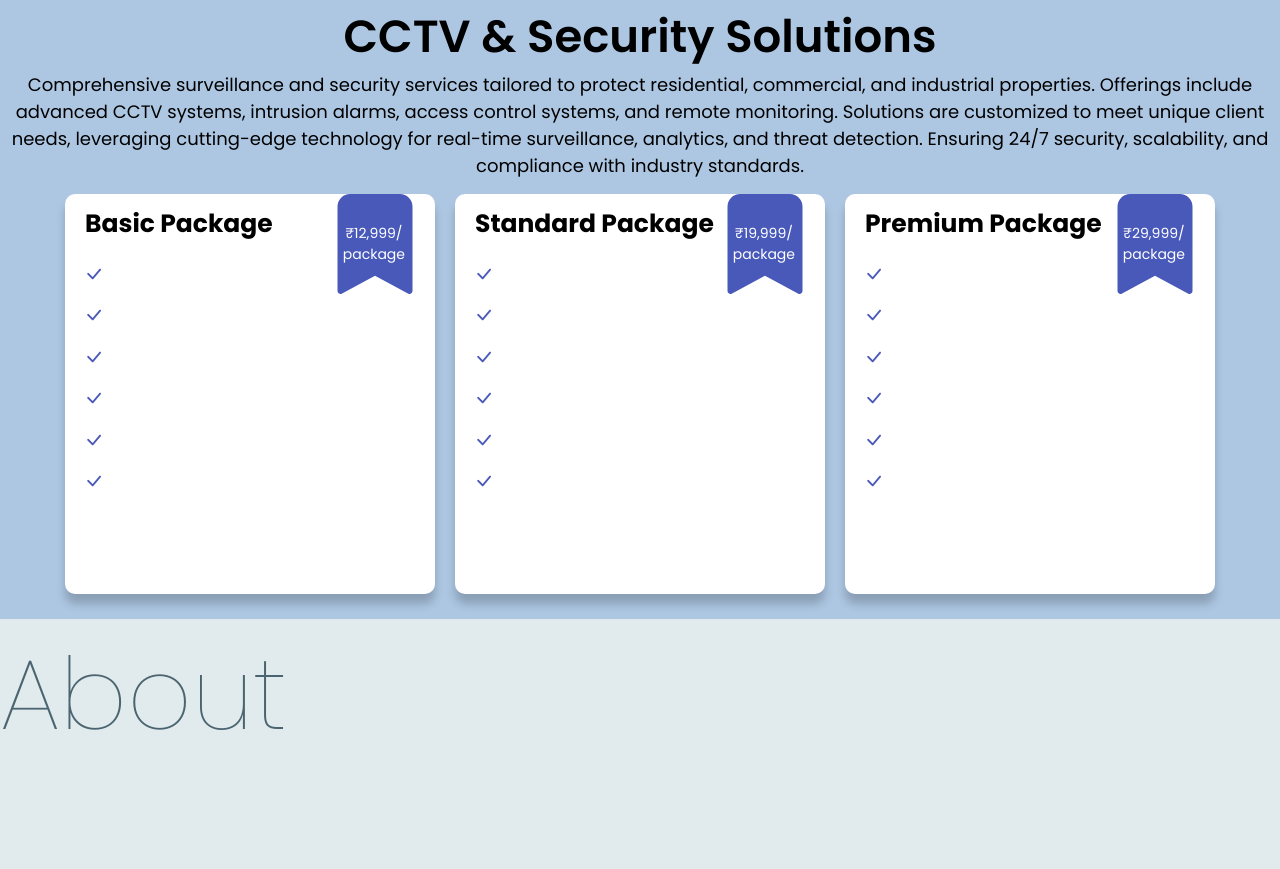
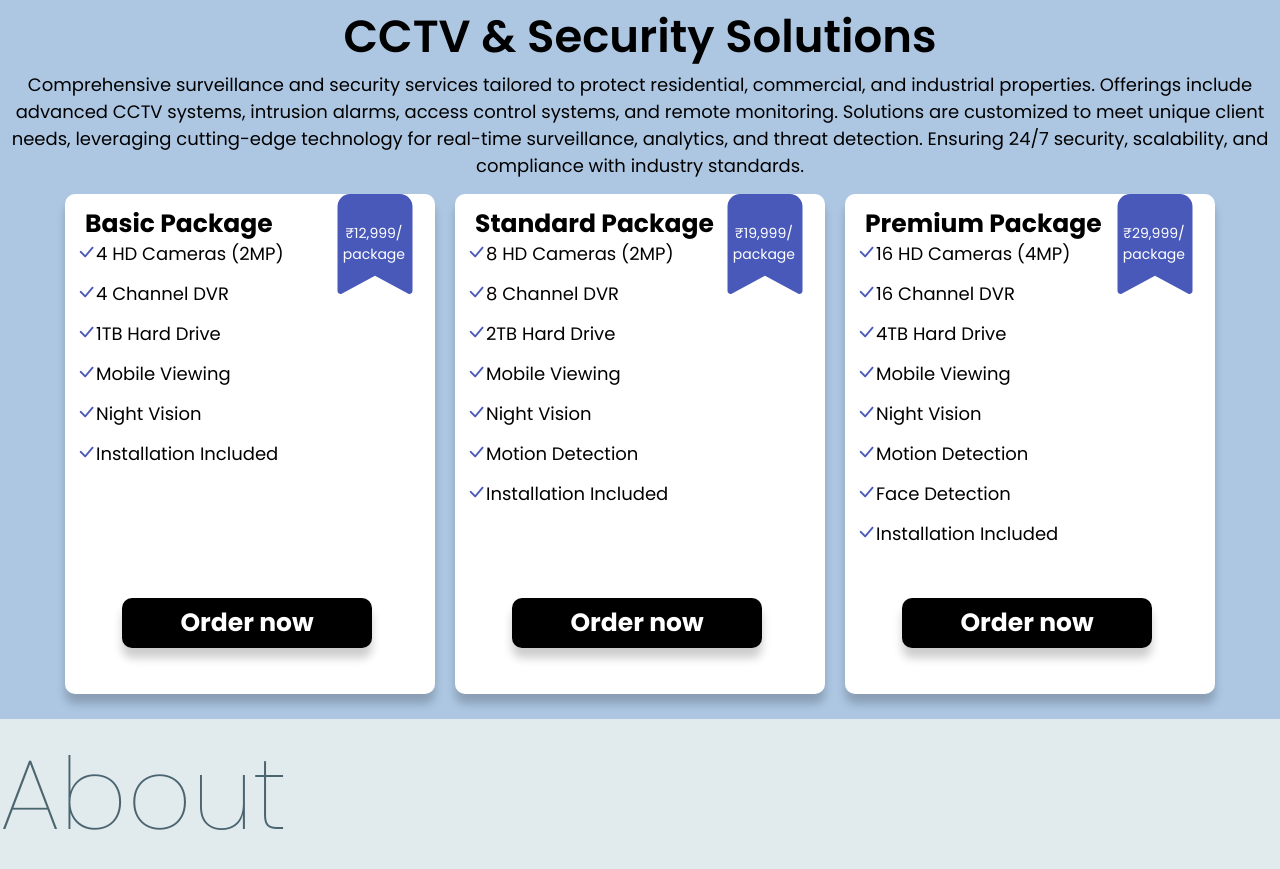
Before and after one commit to InanIrfan/windows-Technologies-v0, a website built with webpack: page index.html in a window 1280 px wide. Shown: the part 3297-4166 px from the top of the page. Built offline with nearby package versions, Linux system fonts and the light colour scheme; files whose address does not match are found by name.

Commit message:
cctv camera code done here

```diff
--- a/css/style.css
+++ b/css/style.css
@@ -579,12 +579,12 @@ h6{
 .cctv-camera-thumb{
   position: relative;
   width: 370px;
-  height: 400px;
+  height: 500px;
   display: flex;
   background: #ffffff;
   color: #000000;
   /*font-size: 20px;*/
-  font-weight: 600;
+  /*font-weight: 600;*/
   overflow: hidden;
   border-radius: 10px;
   margin: 10px;
@@ -632,21 +632,40 @@ h6{
   font-weight: bold;
   text-align: center;
 }
-.cctv-text{
+.card-text{
   position: absolute;
-  top: 7px;
-  left: -180px;
+  top: 26px;
+  left: 1px;
   /*left: 20px;*/
   /*right: 1px;*/
   /*color: #000000;*/
   display: flex;
   flex-direction: column;
-  justify-content: center;
-  align-items: center;
-  width: 100%;
-  line-height: 20px;
-  font-size: 20px;
+  /*justify-content: center;*/
+  /*align-items: center;*/
+  width: 300px;
+  margin: 10px;
+}
+.card-text li{
+  font-size: 18px;
+  line-height: 1px;
+  font-weight: normal;
 }
 .bi-check-lg{
   color: #4959b9;
 }
+.card-button{
+  position: relative;
+  width: 250px;
+  height: 50px;
+  top: 320px;
+  left: 50px;
+  font-size: 25px;
+  font-weight: bold;
+  text-align: center;
+  border-radius: 10px;
+  border: none;
+  color: #ffffff;
+  background: #000000;
+  box-shadow: 0 10px 10px rgba(0, 0, 0, 0.2);
+}
--- a/index.html
+++ b/index.html
@@ -204,20 +204,21 @@
 
           <div class="cctv-camera-thumb">
             <p class="cctv-card-title">Basic Package</p>
-            <ul class="cctv-text">
-              <li><i class="bi bi-check-lg"></i></li>
-              <li><i class="bi bi-check-lg"></i></li>
-              <li><i class="bi bi-check-lg"></i></li>
-              <li><i class="bi bi-check-lg"></i></li>
-              <li><i class="bi bi-check-lg"></i></li>
-              <li><i class="bi bi-check-lg"></i></li>
-            </ul>
             <div class="cctv-camera-tag">
               <svg xmlns="http://www.w3.org/2000/svg" width="100" height="100" fill="currentColor" class="bi bi-bookmark-fill" viewBox="0 0 16 16">
                 <path d="M2 2v13.5a.5.5 0 0 0 .74.439L8 13.069l5.26 2.87A.5.5 0 0 0 14 15.5V2a2 2 0 0 0-2-2H4a2 2 0 0 0-2 2"/>
               </svg>
               <p class="tag-text">₹12,999/<br>package</p>
             </div>
+            <ul class="card-text">
+              <li><i class="bi bi-check-lg"></i>4 HD Cameras (2MP)</li>
+              <li><i class="bi bi-check-lg"></i>4 Channel DVR</li>
+              <li><i class="bi bi-check-lg"></i>1TB Hard Drive</li>
+              <li><i class="bi bi-check-lg"></i>Mobile Viewing</li>
+              <li><i class="bi bi-check-lg"></i>Night Vision</li>
+              <li><i class="bi bi-check-lg"></i>Installation Included</li>
+            </ul>
+            <a href="#contact"><button class="card-button">Order now</button></a>
           </div>
           <div class="cctv-camera-thumb">
             <p class="cctv-card-title">Standard Package</p>
@@ -227,14 +228,16 @@
               </svg>
               <p class="tag-text">₹19,999/<br>package</p>
             </div>
-            <ul class="cctv-text">
-              <li><i class="bi bi-check-lg"></i></li>
-              <li><i class="bi bi-check-lg"></i></li>
-              <li><i class="bi bi-check-lg"></i></li>
-              <li><i class="bi bi-check-lg"></i></li>
-              <li><i class="bi bi-check-lg"></i></li>
-              <li><i class="bi bi-check-lg"></i></li>
+            <ul class="card-text">
+              <li><i class="bi bi-check-lg"></i>8 HD Cameras (2MP)</li>
+              <li><i class="bi bi-check-lg"></i>8 Channel DVR</li>
+              <li><i class="bi bi-check-lg"></i>2TB Hard Drive</li>
+              <li><i class="bi bi-check-lg"></i>Mobile Viewing</li>
+              <li><i class="bi bi-check-lg"></i>Night Vision</li>
+              <li><i class="bi bi-check-lg"></i>Motion Detection</li>
+              <li><i class="bi bi-check-lg"></i>Installation Included</li>
             </ul>
+            <a href="#contact"><button class="card-button">Order now</button></a>
           </div>
           <div class="cctv-camera-thumb">
             <p class="cctv-card-title">Premium Package</p>
@@ -244,14 +247,17 @@
               </svg>
               <p class="tag-text">₹29,999/<br>package</p>
             </div>
-            <ul class="cctv-text">
-              <li><i class="bi bi-check-lg"></i></li>
-              <li><i class="bi bi-check-lg"></i></li>
-              <li><i class="bi bi-check-lg"></i></li>
-              <li><i class="bi bi-check-lg"></i></li>
-              <li><i class="bi bi-check-lg"></i></li>
-              <li><i class="bi bi-check-lg"></i></li>
+            <ul class="card-text">
+              <li><i class="bi bi-check-lg"></i>16 HD Cameras (4MP)</li>
+              <li><i class="bi bi-check-lg"></i>16 Channel DVR</li>
+              <li><i class="bi bi-check-lg"></i>4TB Hard Drive</li>
+              <li><i class="bi bi-check-lg"></i>Mobile Viewing</li>
+              <li><i class="bi bi-check-lg"></i>Night Vision</li>
+              <li><i class="bi bi-check-lg"></i>Motion Detection</li>
+              <li><i class="bi bi-check-lg"></i>Face Detection</li>
+              <li><i class="bi bi-check-lg"></i>Installation Included</li>
             </ul>
+            <a href="#contact"><button class="card-button">Order now</button></a>
           </div>
         </div>
       </div>
```
